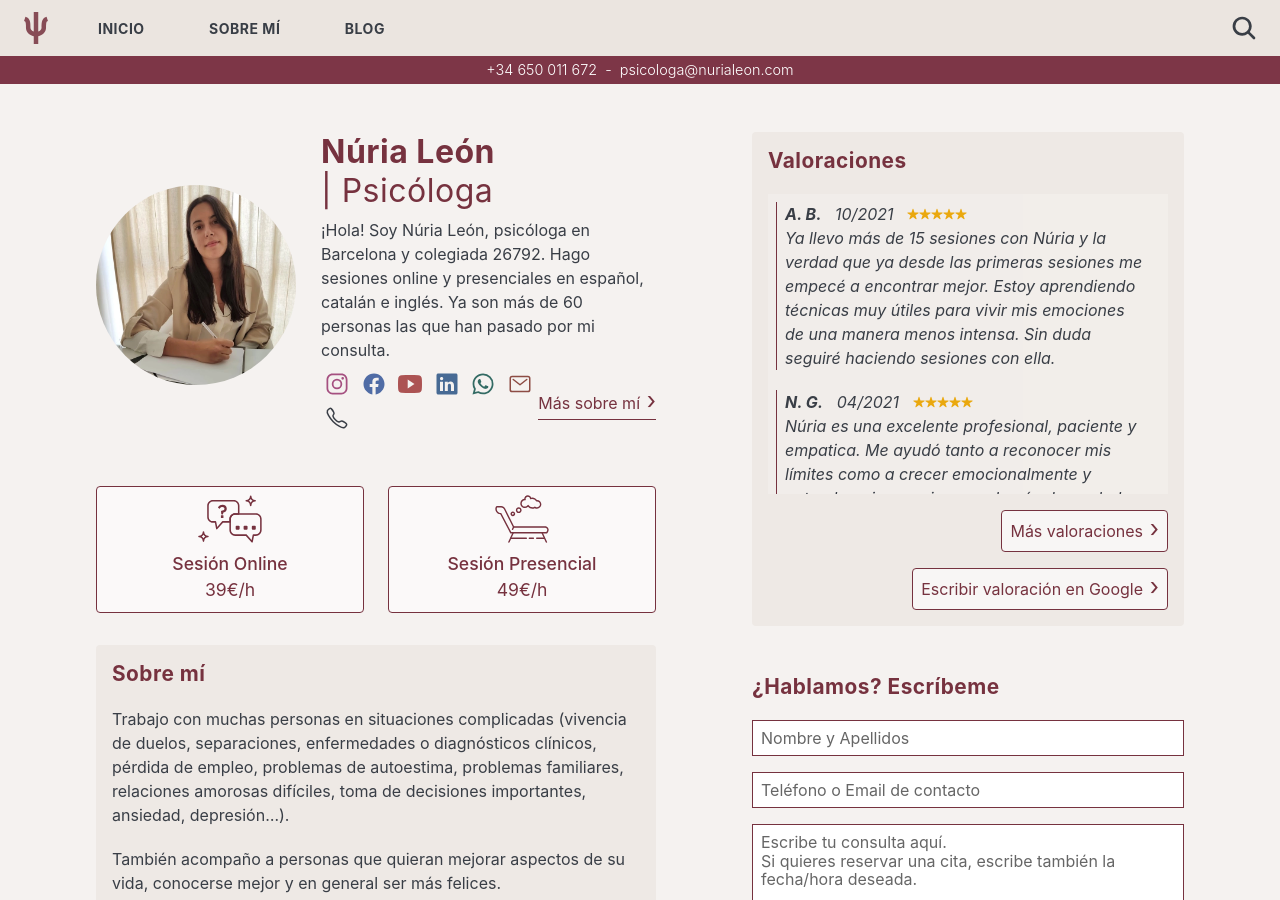
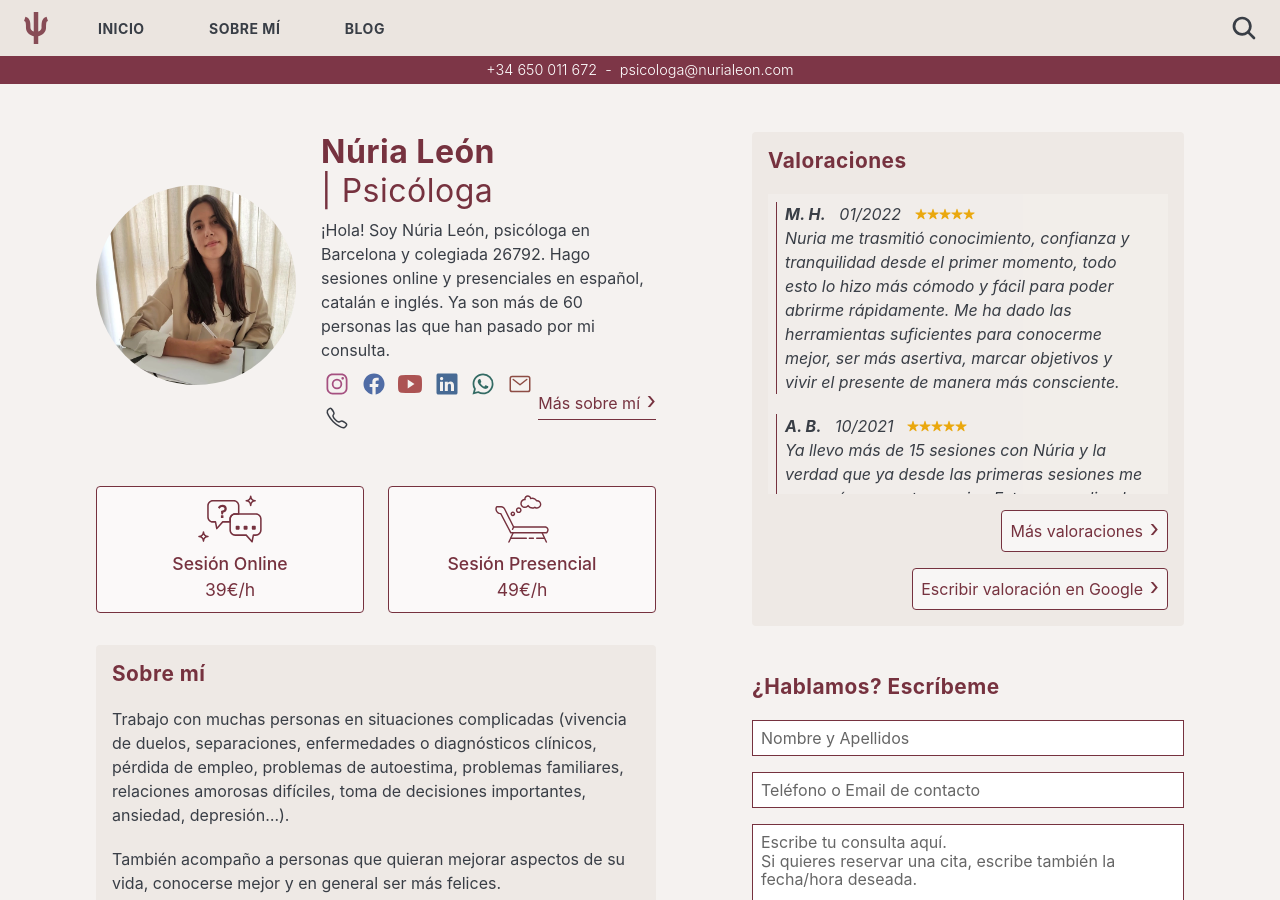
Before and after one commit to nurialeonsallent/nurialeon.com, a Jekyll site: the page built from index.html, in a window 1280 px wide and 900 px high. Built offline with Jekyll 4.4.1, drawn with Linux system fonts in a browser that asks for light colours.

Commit message:
Update index.html

```diff
--- a/index.html
+++ b/index.html
@@ -44,6 +44,18 @@ layout: default
         <div class="opinions">
             <h2 class="h3">Valoraciones</h2>
             <div class="scroll">
+                <p>
+                    <b>M. H.</b> &nbsp; 01/2022 &nbsp;
+                    <span class="stars no-wrap">
+                        <img src="{{site.baseurl}}/images/icons/star.svg" alt="5/5" width="12" height="12">
+                        <img src="{{site.baseurl}}/images/icons/star.svg" alt="5/5" width="12" height="12">
+                        <img src="{{site.baseurl}}/images/icons/star.svg" alt="5/5" width="12" height="12">
+                        <img src="{{site.baseurl}}/images/icons/star.svg" alt="5/5" width="12" height="12">
+                        <img src="{{site.baseurl}}/images/icons/star.svg" alt="5/5" width="12" height="12">
+                    </span>
+                    <br/>
+                    Nuria me trasmitió conocimiento, confianza y tranquilidad desde el primer momento, todo esto lo hizo más cómodo y fácil para poder abrirme rápidamente. Me ha dado las herramientas suficientes para conocerme mejor, ser más asertiva, marcar objetivos y vivir el presente de manera más  consciente.
+                </p>
                 <p>
                     <b>A. B.</b> &nbsp; 10/2021 &nbsp;
                     <span class="stars no-wrap">
```
